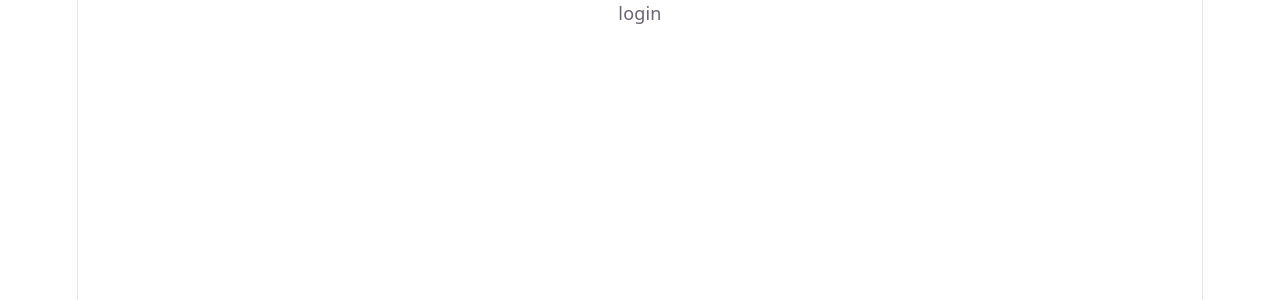
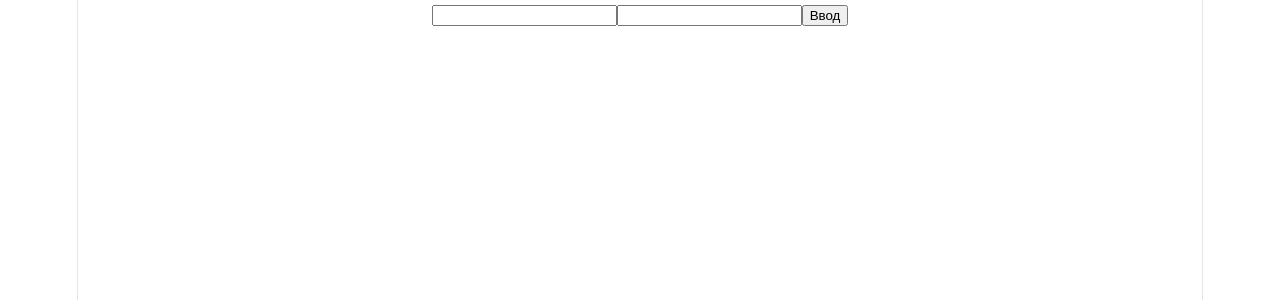
Before and after one commit to TimCheers/money-manager, a React app in the folder frontend/: page /login in a window 1280 px wide. Shown: the top 300 px of the page. Built offline with nearby package versions, Linux system fonts and the light colour scheme; the HTML template or start-up script is replaced by a standard one.

Commit message:
feat: wire login form to the backend

```diff
--- a/frontend/src/pages/Login.jsx
+++ b/frontend/src/pages/Login.jsx
@@ -1,7 +1,46 @@
+import { useState } from "react";
+
 function Login() {
-  return (
-    <p>login</p>
-  );
+    const [email, setEmail] = useState("");
+    const [password, setPassword] = useState("");
+
+    async function handleSubmit(event) {
+        event.preventDefault();
+        try {
+            const response = await fetch("http://localhost:3000/auth/login", {
+                method: "POST",
+                headers: { "Content-Type": "application/json" },
+                body: JSON.stringify({ email, password }),
+            })
+
+            const data = await response.json();
+
+            if (!response.ok) {
+                console.error("Ошибка:", data.error);
+                return;
+            }
+
+            console.log("Успех:", data);
+        } catch (error) {
+            console.error("Сетевая ошибка:", error);
+        }
+    }
+
+    return (
+        <form onSubmit={handleSubmit}>
+            <input
+                type="text"
+                value={email}
+                onChange={(event) => setEmail(event.target.value)}
+            />
+            <input
+                type="password"
+                value={password}
+                onChange={(event) => setPassword(event.target.value)}
+            />
+            <button type="submit">Ввод</button>
+        </form>
+    );
 }
 
 export default Login
```
Also changed, not shown: 2 other files (tests, documents, lock files or other folders).
